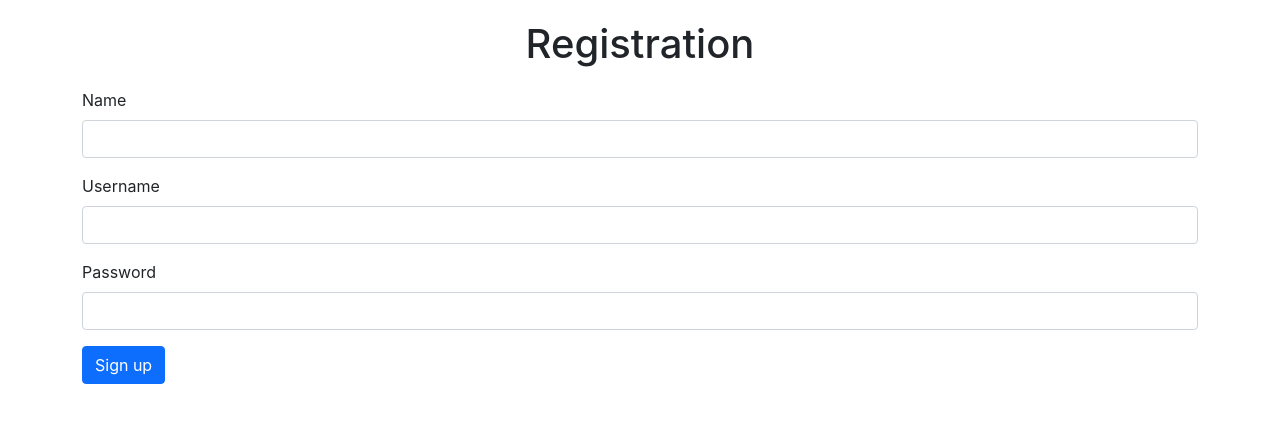
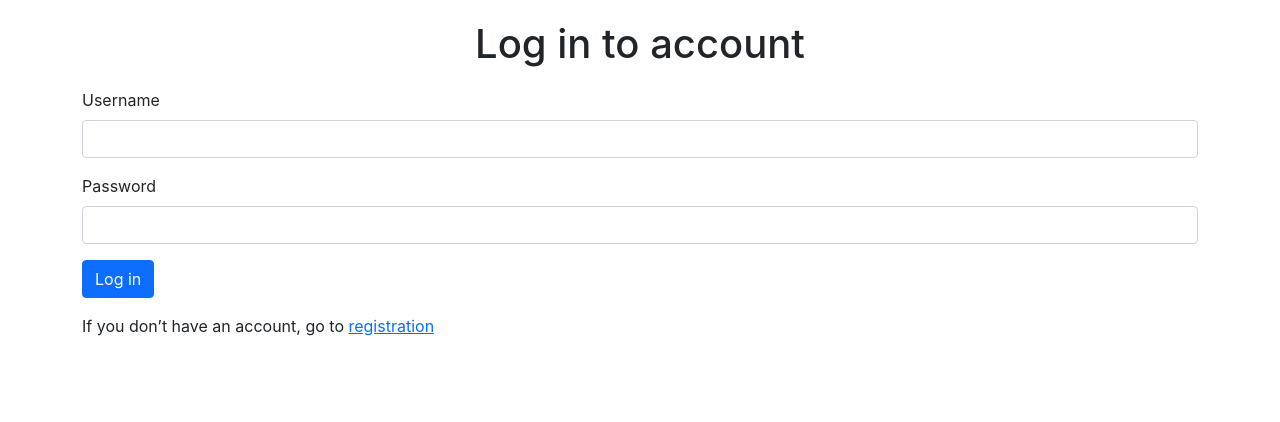
Before and after one commit to InnaIazovskaia/202201-w7chwe-front-inna-iazovskaia, a React (Create React App) app: page / in a window 1280 px wide. Shown: the top 422 px of the page. Built offline with nearby package versions, Linux system fonts and the light colour scheme.

Commit message:
created rout /registration

```diff
--- a/src/App.js
+++ b/src/App.js
@@ -1,11 +1,13 @@
 import { Route, Routes } from "react-router-dom";
+import LoginPage from "./pages/LoginPage/LoginPage";
 import RegisterPage from "./pages/RegisterPage.js/RegisterPage";
 
 function App() {
   return (
     <main>
       <Routes>
-        <Route path="/" element={<RegisterPage />}></Route>
+        <Route path="/" element={<LoginPage />}></Route>
+        <Route path="/registration" element={<RegisterPage />}></Route>
       </Routes>
     </main>
   );
```
